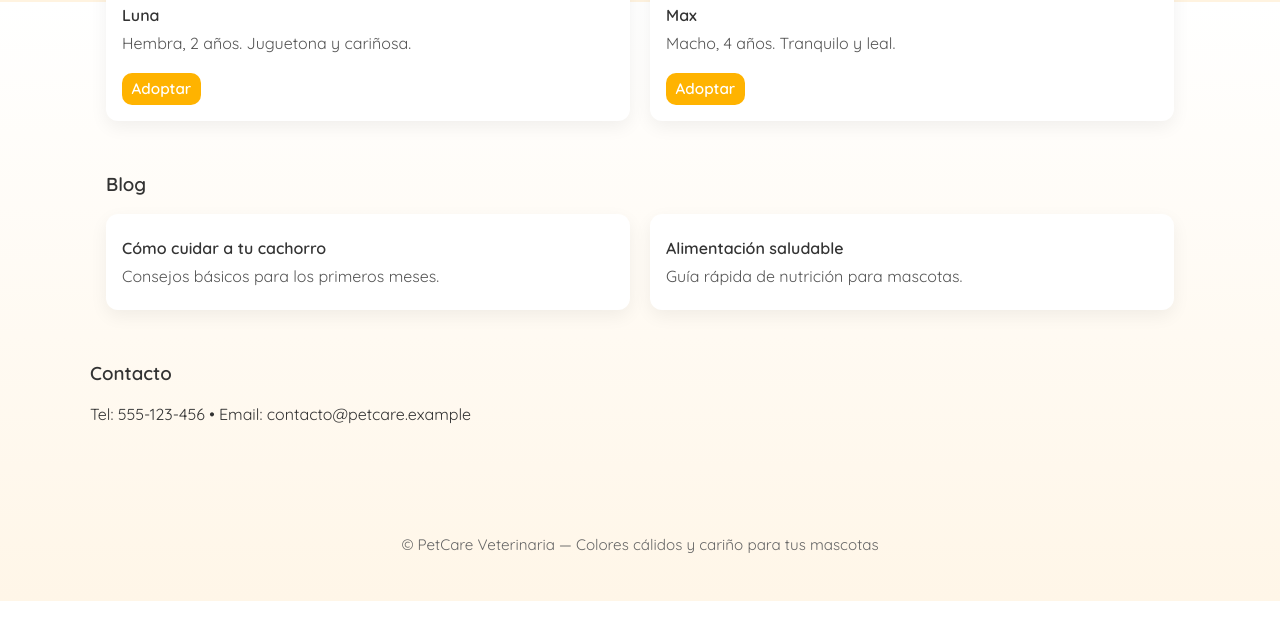
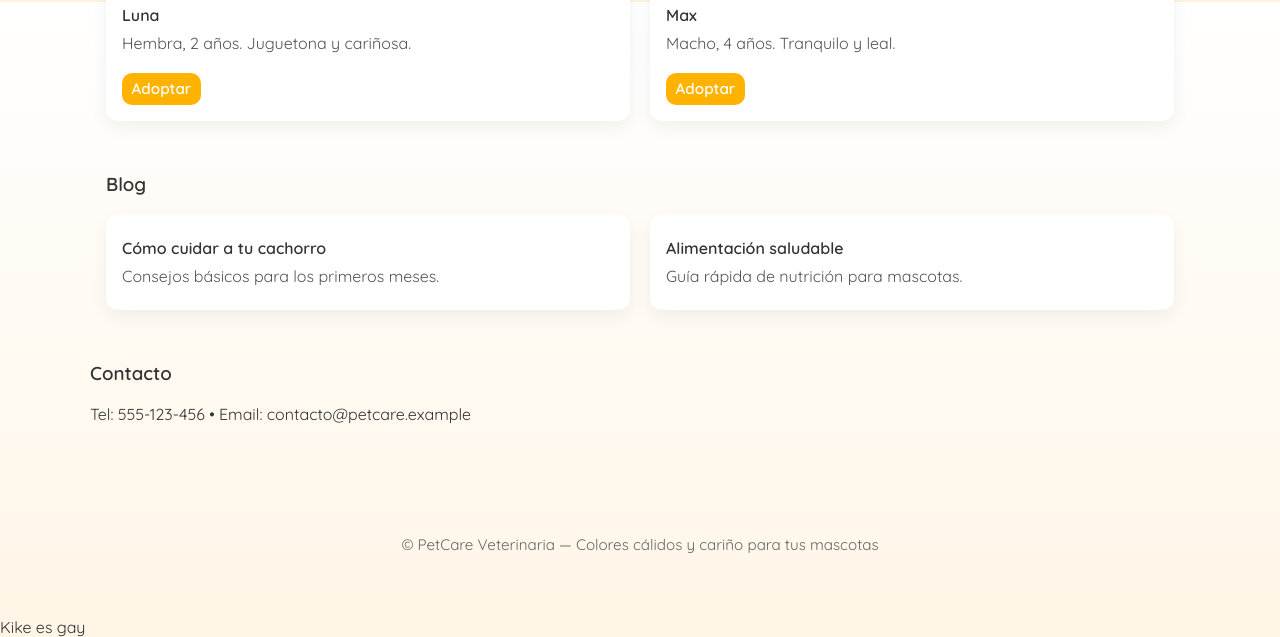
Before and after one commit to 74579917-sys/PetCare-Veterinaria, a plain HTML site: page index.html in a window 1280 px wide. Shown: the part 798-1435 px from the top of the page. Before the commit the page ends 1399 px from the top, so only its background shows below. Drawn offline with Linux system fonts and the light colour scheme; files that its build step writes are made by us from their sources.

Commit message:
Update index.html
Profe apruebeme

```diff
--- a/index.html
+++ b/index.html
@@ -101,4 +101,5 @@
     </div>
   </footer>
 </body>
+<p> Kike es gay </p>
 </html>
```
